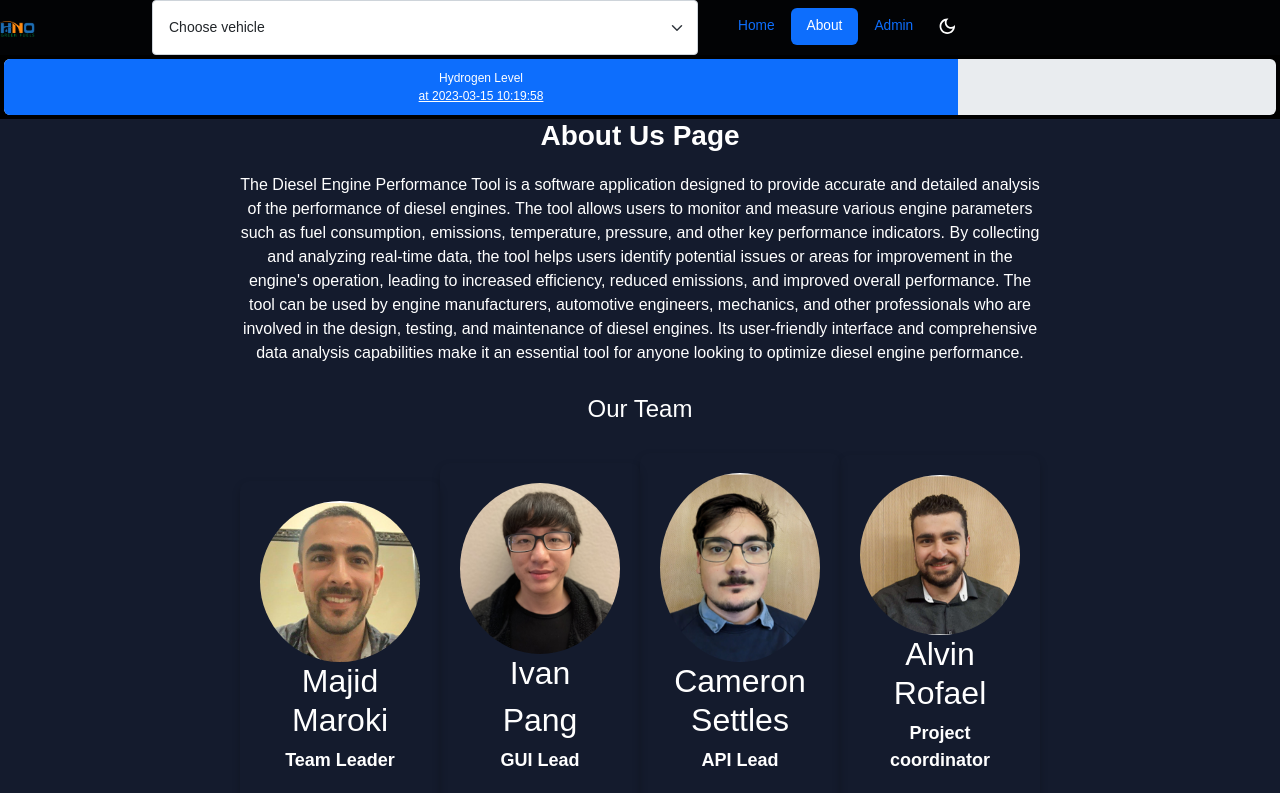
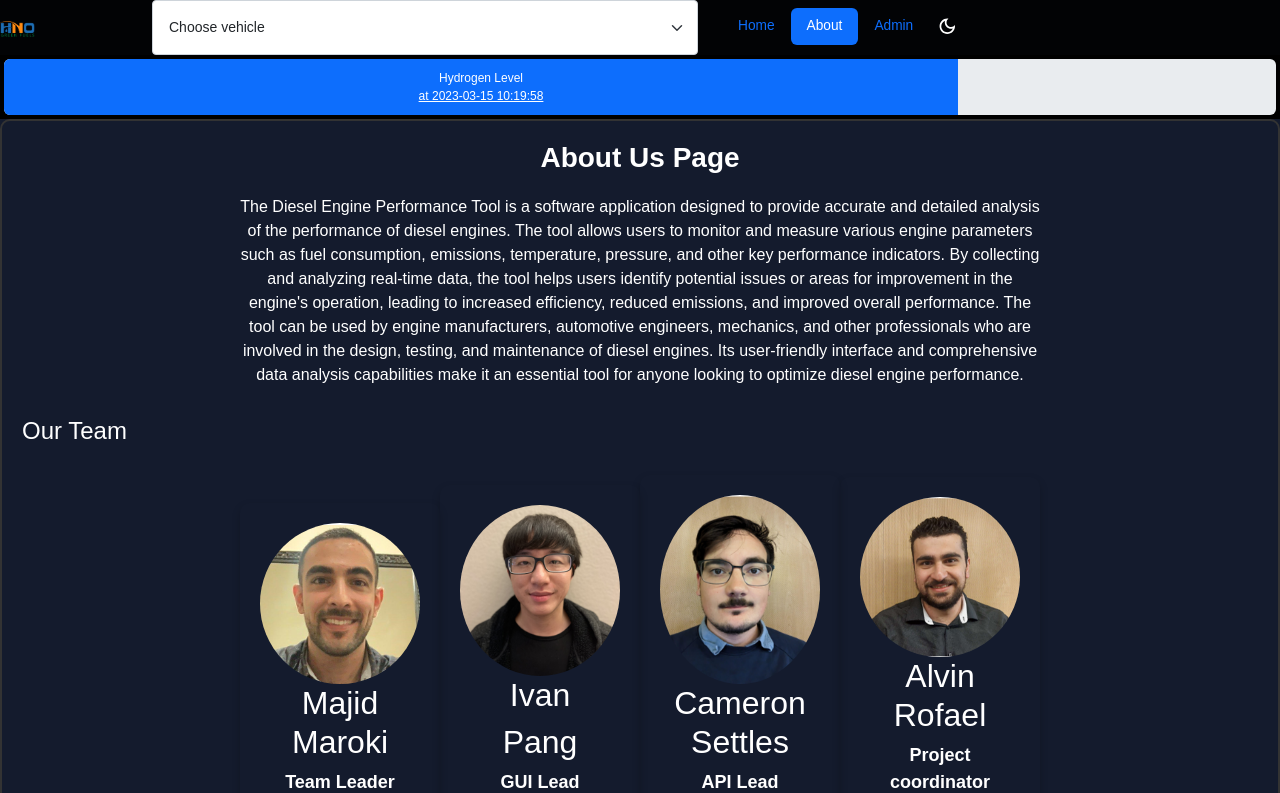
Before and after one commit to HNOI-Senior-Design-Performance-Tool/GUI, a React (Create React App) app: page /about in a window 1280 px wide. Shown: the top 793 px of the page. Built offline with nearby package versions, Linux system fonts and the light colour scheme.

Commit message:
about us page adjustments

```diff
--- a/src/pages/About.js
+++ b/src/pages/About.js
@@ -5,6 +5,12 @@ import Cameron from "../assets/cameron.png";
 import Alvin from "../assets/alvin.png";
 
 const About = () => {
+    const pageStyle = {
+        border: '2px solid #333', // Add a frame around the page
+        padding: '20px',
+        borderRadius: '10px',
+    };
+
     const containerStyle = {
         textAlign: 'center',
         maxWidth: '800px',
@@ -66,7 +72,7 @@ const About = () => {
     };
 
     return (
-        <div style={containerStyle}>
+        <div style={pageStyle}>
             <div style={containerStyle}>
                 <h1 style={headingStyle}>About Us Page</h1>
                 <p style={descriptionStyle}>
```
